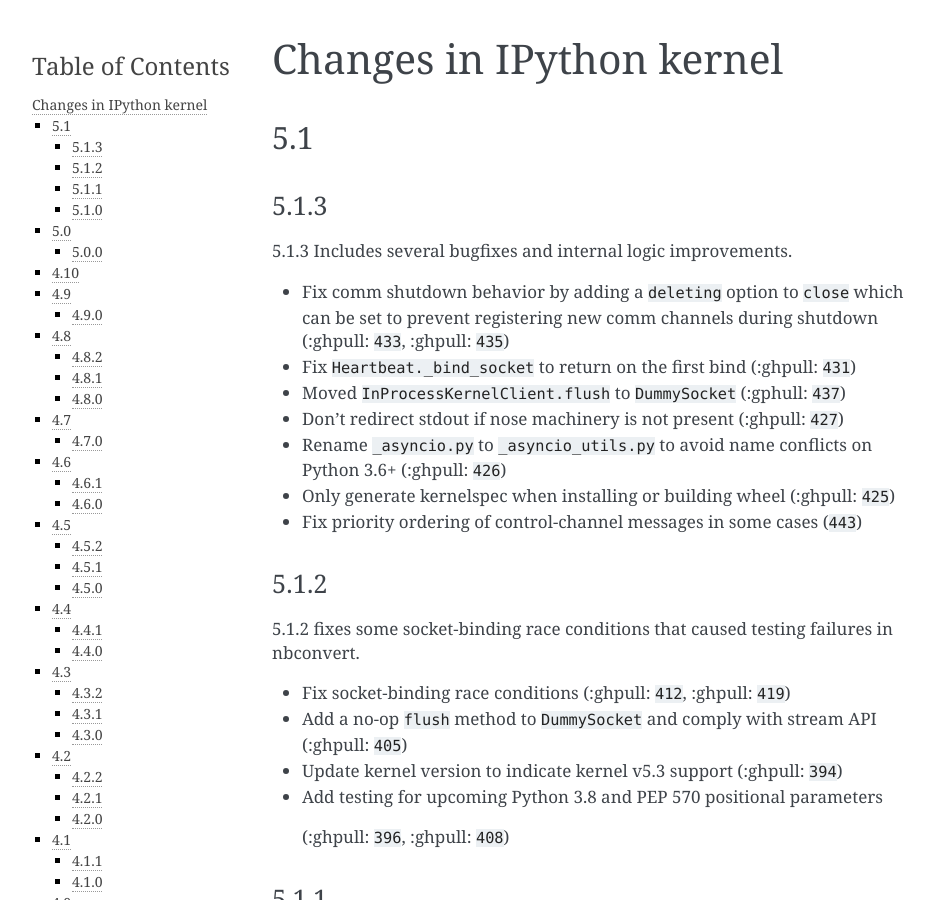
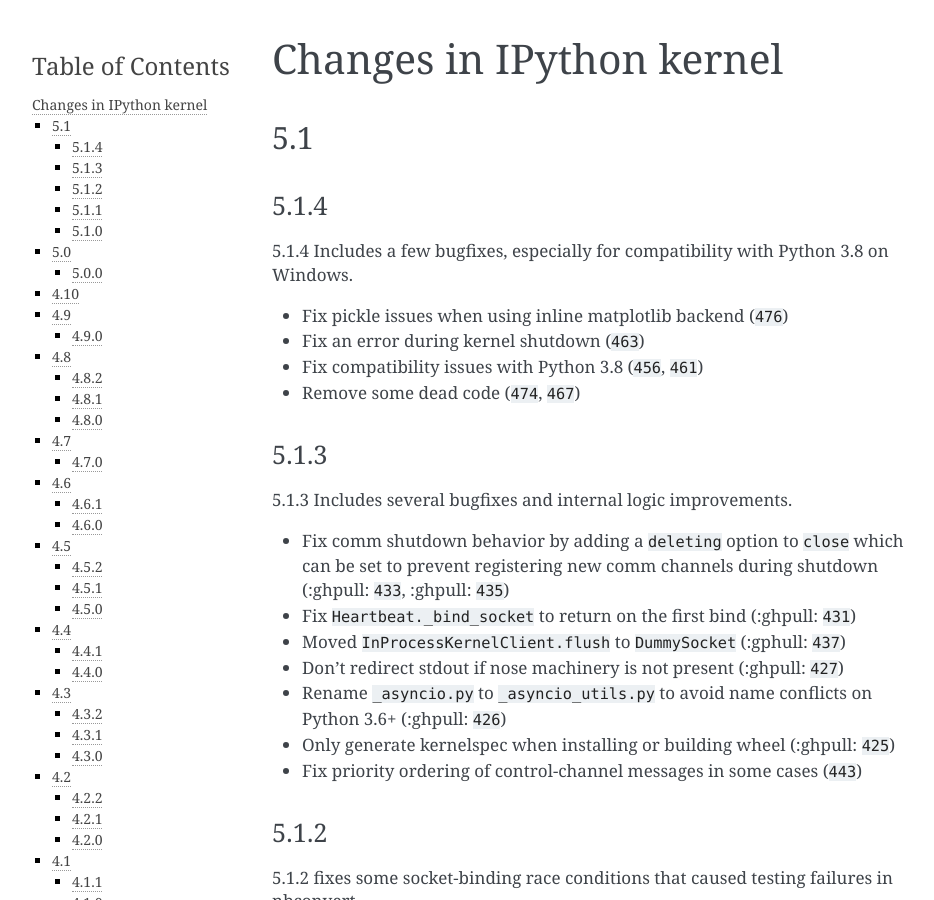
Before and after one commit to ipython/ipykernel, a Sphinx documentation site: the page built from docs/changelog.rst, in a window 1280 px wide and 900 px high. Shown: the whole window, without its empty margins (148-1082 px from the left). Built offline with Sphinx 7.4.7, drawn with Linux system fonts in a browser that asks for light colours; cross-references to code outside the pages are shown as plain code.

Commit message:
changelog for 5.1.4

```diff
--- a/docs/changelog.rst
+++ b/docs/changelog.rst
@@ -3,6 +3,17 @@
 
 5.1
 ---
+
+5.1.4
+*****
+
+5.1.4 Includes a few bugfixes,
+especially for compatibility with Python 3.8 on Windows.
+
+- Fix pickle issues when using inline matplotlib backend (:ghpull:`476`)
+- Fix an error during kernel shutdown (:ghpull:`463`)
+- Fix compatibility issues with Python 3.8 (:ghpull:`456`, :ghpull:`461`)
+- Remove some dead code (:ghpull:`474`, :ghpull:`467`)
 
 5.1.3
 *****
```
